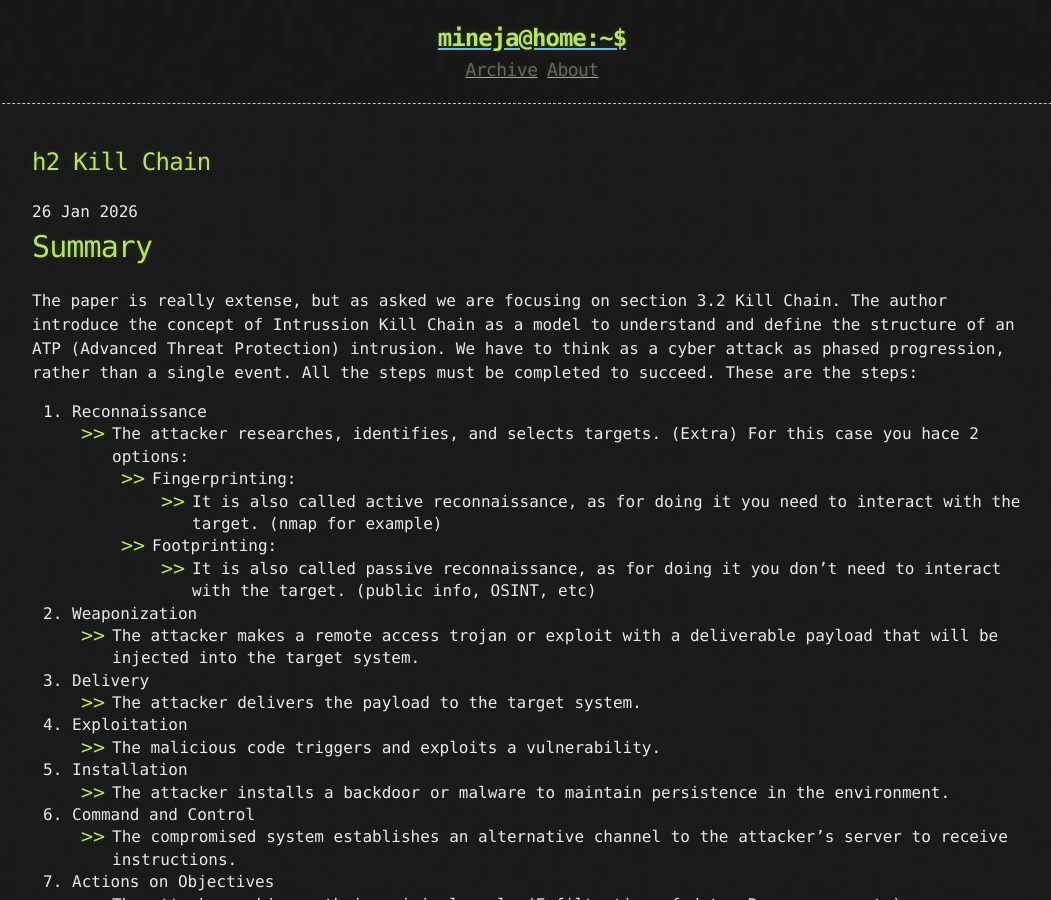
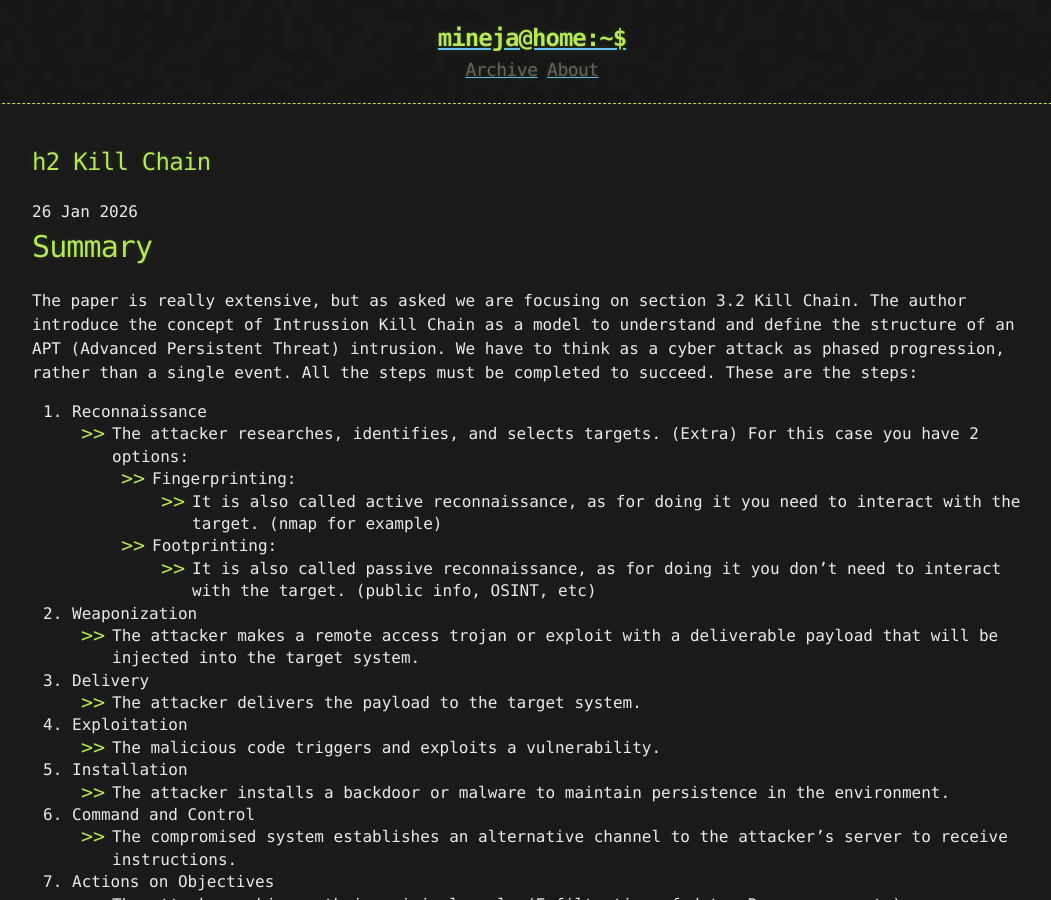
Before and after one commit to Mineja2017/security-information.mineja2017.github.io, a Jekyll site: the page built from _posts/2026-01-26-h2.md, in a window 1280 px wide and 900 px high. Shown: the whole window, without its empty margins (108-1159 px from the left). Built offline with Jekyll 4.4.1, drawn with Linux system fonts in a browser that asks for light colours.

Commit message:
Fixed broken images on h2

```diff
--- a/_posts/2026-01-26-h2.md
+++ b/_posts/2026-01-26-h2.md
@@ -5,10 +5,10 @@ published: true
 
 # Summary
 
-The paper is really extense, but as asked we are focusing on section 3.2 Kill Chain. The author introduce the concept of Intrussion Kill Chain as a model to understand and define the structure of an ATP (Advanced Threat Protection) intrusion. We have to think as a cyber attack as phased progression, rather than a single event. All the steps must be completed to succeed. These are the steps:
+The paper is really extensive, but as asked we are focusing on section 3.2 Kill Chain. The author introduce the concept of Intrussion Kill Chain as a model to understand and define the structure of an APT (Advanced Persistent Threat) intrusion. We have to think as a cyber attack as phased progression, rather than a single event. All the steps must be completed to succeed. These are the steps:
 
 1. Reconnaissance
-    - The attacker researches, identifies, and selects targets. (Extra) For this case you hace 2 options:
+    - The attacker researches, identifies, and selects targets. (Extra) For this case you have 2 options:
         - Fingerprinting:
             - It is also called active reconnaissance, as for doing it you need to interact with the target. (nmap for example)
         - Footprinting:
@@ -46,8 +46,8 @@ This represents how the technique is executed. For example, a Procedure of "Pass
 # Task b and Voluntary activity.
 
 I alrready have a kali linux vm installed on my laptop. See images attached.
-![VirtualBox](/assets/h2/Oracle%20VB.png)
-![Kali Linux](/assets/h2/Kali.png)
+![VirtualBox](https://github.com/Mineja2017/security-information.mineja2017.github.io/blob/main/assets/h2/Oracle%20VB.png?raw=true)
+![Kali Linux](https://raw.githubusercontent.com/Mineja2017/security-information.mineja2017.github.io/refs/heads/main/assets/h2/Kali.png)
 
 # References
 
```
